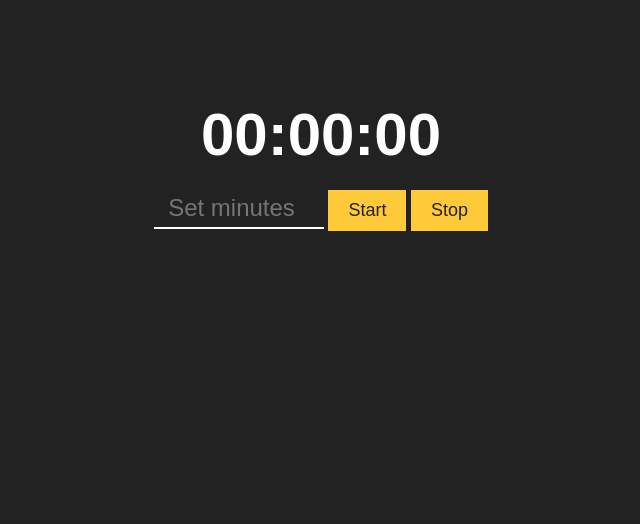
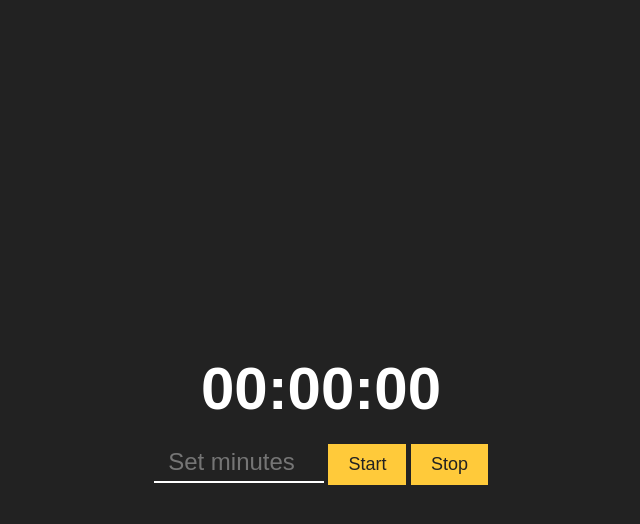
Before and after one commit to pranavsmoghe/countdown-timer, a plain HTML site: page index.html in a window 1280 px wide. Shown: the whole page, without its empty margins (319-959 px from the left). Drawn offline with Linux system fonts and the light colour scheme.

Commit message:
centred it

```diff
--- a/styles.css
+++ b/styles.css
@@ -2,11 +2,14 @@ body {
     background-color: #222;
     color: #fff;
     font-family: Arial, sans-serif;
+    display: flex;
+    align-items: center;
+    justify-content: center;
+    height: 100vh;
   }
 
   .timer {
     text-align: center;
-    margin-top: 100px;
   }
 
   #countdown {
@@ -18,7 +21,7 @@ body {
     font-size: 24px;
     padding: 5px;
     text-align: center;
-    width: 160px; /* Adjusted width to accommodate the placeholder */
+    width: 160px;
     border: none;
     background-color: transparent;
     color: #fff;
```
